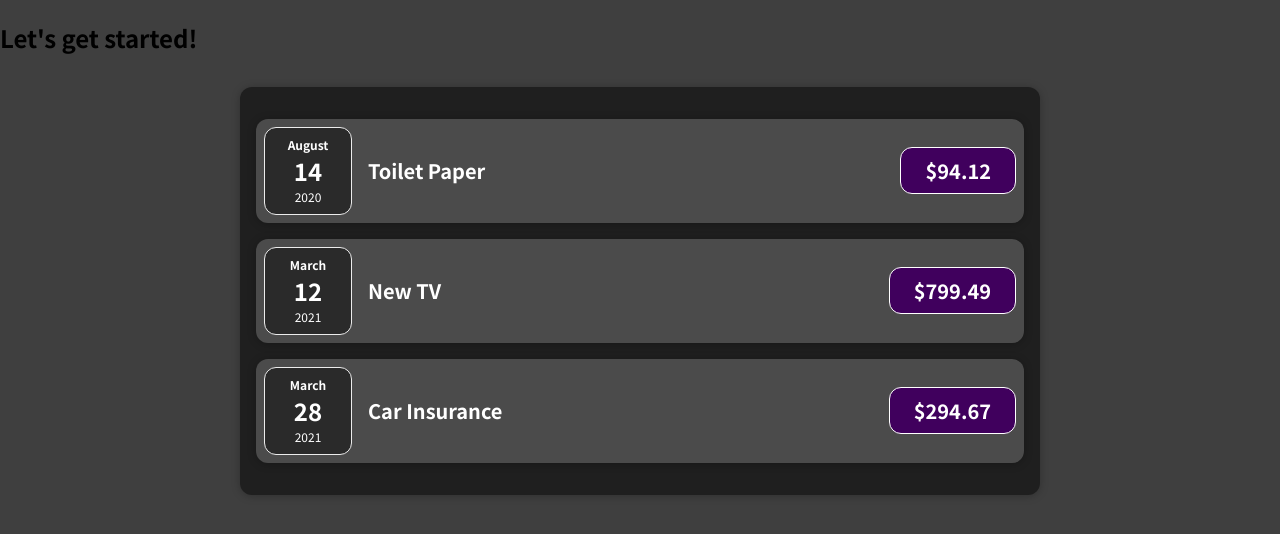
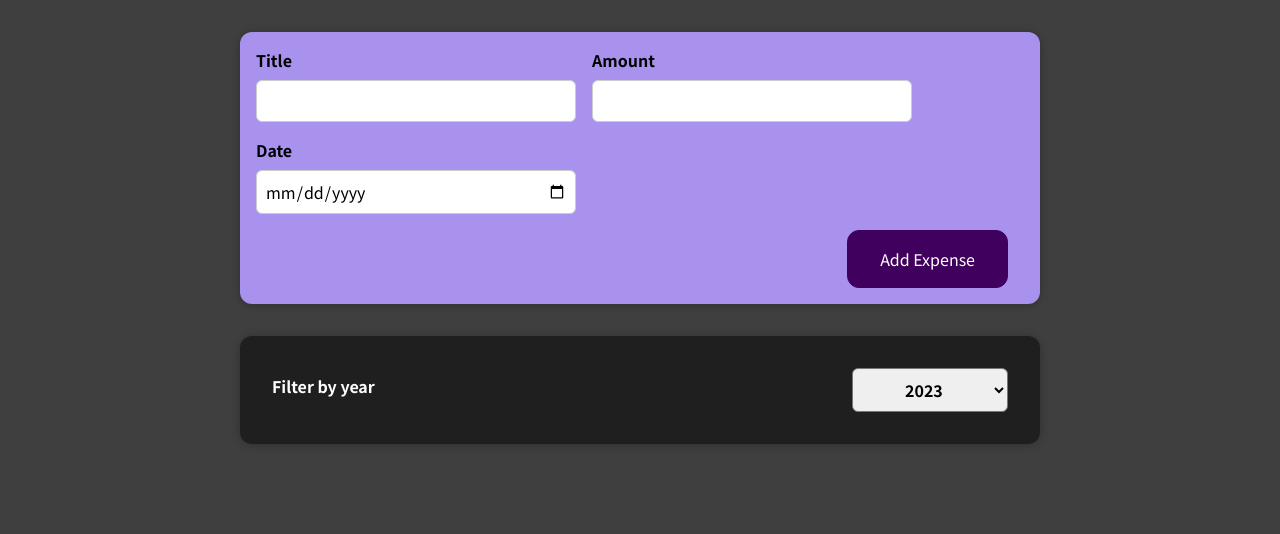
Before and after one commit to Marttyn/react-demo2, a React (Create React App) app: page / in a window 1280 px wide. Shown: the top 534 px of the page. Built offline with nearby package versions, Linux system fonts and the light colour scheme.

Commit message:
-Added Expenses Form -Added Expenses Filter

```diff
--- a/src/App.js
+++ b/src/App.js
@@ -1,7 +1,9 @@
+import { useState } from "react";
 import Expenses from "./components/Expenses/Expenses";
+import NewExpense from "./components/NewExpense/NewExpense";
 
 function App() {
-  const expenses = [
+  const [expenses, setExpenses] = useState([
     {
       id: "e1",
       title: "Toilet Paper",
@@ -21,11 +23,17 @@ function App() {
       amount: 450,
       date: new Date(2021, 5, 12),
     },
-  ];
+  ]);
+
+  const addExpenseHandler = (expense) => {
+    setExpenses((prevExpenses) => {
+      return [...prevExpenses, expense];
+    });
+  }
 
   return (
     <div>
-      <h2>Let's get started!</h2>
+      <NewExpense onAddExpense={addExpenseHandler} />
       <Expenses expenses={expenses} />
     </div>
   );
--- a/src/components/Expenses/ExpenseItem.js
+++ b/src/components/Expenses/ExpenseItem.js
@@ -1,15 +1,24 @@
+import { useState } from "react";
+
 import "./ExpenseItem.css";
 import Card from '../UI/Card';
 import ExpenseDate from './ExpenseDate';
 
 function ExpenseItem(props) {
+  const [title, setTitle] = useState(props.title);
+
+  const clickHandler = () => {
+    setTitle("Title Updated!");
+  }
+
   return (
     <Card className="expense-item">
       <ExpenseDate date={props.date} />
       <div className="expense-item__description">
-        <h2>{props.title}</h2>
+        <h2>{title}</h2>
         <div className="expense-item__price">${props.amount}</div>
       </div>
+      <button onClick={clickHandler}>Change Title</button>
     </Card>
   );
 }
--- a/src/components/Expenses/Expenses.js
+++ b/src/components/Expenses/Expenses.js
@@ -1,13 +1,29 @@
+import { useState } from "react";
 import "./Expenses.css";
 import Card from "../UI/Card";
 import ExpenseItem from "./ExpenseItem";
+import ExpensesFilter from "./ExpensesFilter";
 
 function Expenses({ expenses }) {
+  const [filteredYear, setFilteredYear] = useState("2023");
+
+  const filteredExpenses = expenses.filter((expense) => {
+    return expense.date.getFullYear().toString() === filteredYear;
+  });
+
+  const filterChangeHandler = (selectedYear) => {
+    setFilteredYear(selectedYear);
+  };
+
   return (
     <Card className="expenses">
-      <ExpenseItem {...expenses[0]} />
-      <ExpenseItem {...expenses[1]} />
-      <ExpenseItem {...expenses[2]} />
+      <ExpensesFilter
+        selected={filteredYear}
+        onFilterChange={filterChangeHandler}
+      />
+      {filteredExpenses.map((expense) => (
+        <ExpenseItem key={expense.id} {...expense} />
+      ))}
     </Card>
   );
 }
--- /dev/null
+++ b/src/components/Expenses/ExpensesFilter.css
@@ -0,0 +1,24 @@
+.expenses-filter {
+    color: white;
+    padding: 0 1rem;
+  }
+
+  .expenses-filter__control {
+    display: flex;
+    width: 100%;
+    align-items: center;
+    justify-content: space-between;
+    margin: 1rem 0;
+  }
+
+  .expenses-filter label {
+    font-weight: bold;
+    margin-bottom: 0.5rem;
+  }
+
+  .expenses-filter select {
+    font: inherit;
+    padding: 0.5rem 3rem;
+    font-weight: bold;
+    border-radius: 6px;
+  }
--- /dev/null
+++ b/src/components/Expenses/ExpensesFilter.js
@@ -0,0 +1,26 @@
+import React from "react";
+
+import "./ExpensesFilter.css";
+
+const ExpensesFilter = ({ onFilterChange, selected }) => {
+  const filterChangeHandler = (event) => {
+    onFilterChange(event.target.value);
+  };
+
+  return (
+    <div className="expenses-filter">
+      <div className="expenses-filter__control">
+        <label>Filter by year</label>
+        <select value={selected} onChange={filterChangeHandler}>
+          <option value="2023">2023</option>
+          <option value="2022">2022</option>
+          <option value="2021">2021</option>
+          <option value="2020">2020</option>
+          <option value="2019">2019</option>
+        </select>
+      </div>
+    </div>
+  );
+};
+
+export default ExpensesFilter;
--- /dev/null
+++ b/src/components/NewExpense/ExpenseForm.css
@@ -0,0 +1,26 @@
+.new-expense__controls {
+    display: flex;
+    flex-wrap: wrap;
+    gap: 1rem;
+    margin-bottom: 1rem;
+    text-align: left;
+  }
+
+  .new-expense__control label {
+    font-weight: bold;
+    margin-bottom: 0.5rem;
+    display: block;
+  }
+
+  .new-expense__control input {
+    font: inherit;
+    padding: 0.5rem;
+    border-radius: 6px;
+    border: 1px solid #ccc;
+    width: 20rem;
+    max-width: 100%;
+  }
+
+  .new-expense__actions {
+    text-align: right;
+  }
--- /dev/null
+++ b/src/components/NewExpense/ExpenseForm.js
@@ -0,0 +1,70 @@
+import { useState } from "react";
+
+import "./ExpenseForm.css";
+
+function ExpenseForm({ onSaveExpenseData }) {
+  const [enteredTitle, setEnteredTitle] = useState("");
+  const [enteredAmount, setEnteredAmount] = useState("");
+  const [enteredDate, setEnteredDate] = useState("");
+
+  const titleChangeHandler = (event) => {
+    setEnteredTitle(event.target.value);
+  };
+  const amountChangeHandler = (event) => {
+    setEnteredAmount(event.target.value);
+  };
+  const dateChangeHandler = (event) => {
+    setEnteredDate(event.target.value);
+  };
+
+  const submitHandler = (event) => {
+    event.preventDefault();
+
+    const expenseData = {
+      title: enteredTitle,
+      amount: +enteredAmount,
+      date: new Date(enteredDate),
+    };
+
+    onSaveExpenseData(expenseData);
+    setEnteredTitle("");
+    setEnteredAmount("");
+    setEnteredDate("");
+  };
+
+  return (
+    <form onSubmit={submitHandler}>
+      <div className="new-expense__controls">
+        <div className="new-expense__control">
+          <label>Title</label>
+          <input type="text" value={enteredTitle} onChange={titleChangeHandler} />
+        </div>
+        <div className="new-expense__control">
+          <label>Amount</label>
+          <input
+            type="number"
+            min="0.01"
+            step="0.01"
+            value={enteredAmount}
+            onChange={amountChangeHandler}
+          />
+        </div>
+        <div className="new-expense__control">
+          <label>Date</label>
+          <input
+            type="date"
+            min="2019-01-01"
+            max="2023-12-31"
+            value={enteredDate}
+            onChange={dateChangeHandler}
+          />
+        </div>
+      </div>
+      <div className="new-expense__actions">
+        <button type="submit">Add Expense</button>
+      </div>
+    </form>
+  );
+}
+
+export default ExpenseForm;
--- /dev/null
+++ b/src/components/NewExpense/NewExpense.css
@@ -0,0 +1,38 @@
+.new-expense {
+    background-color: #a892ee;
+    padding: 1rem;
+    margin: 2rem auto;
+    width: 50rem;
+    max-width: 95%;
+    border-radius: 12px;
+    text-align: center;
+    box-shadow: 0 1px 8px rgba(0, 0, 0, 0.25);
+  }
+
+  .new-expense button {
+    font: inherit;
+    cursor: pointer;
+    padding: 1rem 2rem;
+    border: 1px solid #40005d;
+    background-color: #40005d;
+    color: white;
+    border-radius: 12px;
+    margin-right: 1rem;
+  }
+
+  .new-expense button:hover,
+  .new-expense button:active {
+    background-color: #510674;
+    border-color: #510674;
+  }
+
+  .new-expense button.alternative {
+    color: #220131;
+    border-color: transparent;
+    background-color: transparent;
+  }
+
+  .new-expense button.alternative:hover,
+  .new-expense button.alternative:active {
+    background-color: #ddb3f8;
+  }
--- /dev/null
+++ b/src/components/NewExpense/NewExpense.js
@@ -0,0 +1,22 @@
+import "./NewExpense.css";
+
+import ExpenseForm from "./ExpenseForm";
+
+function NewExpense({ onAddExpense }) {
+  const saveExpenseDataHandler = (enteredExpenseData) => {
+    const expenseData = {
+      id: Math.random().toString(),
+      ...enteredExpenseData,
+    };
+
+    onAddExpense(expenseData);
+  }
+
+  return (
+    <div className="new-expense">
+      <ExpenseForm onSaveExpenseData={saveExpenseDataHandler} />
+    </div>
+  );
+}
+
+export default NewExpense;
```
